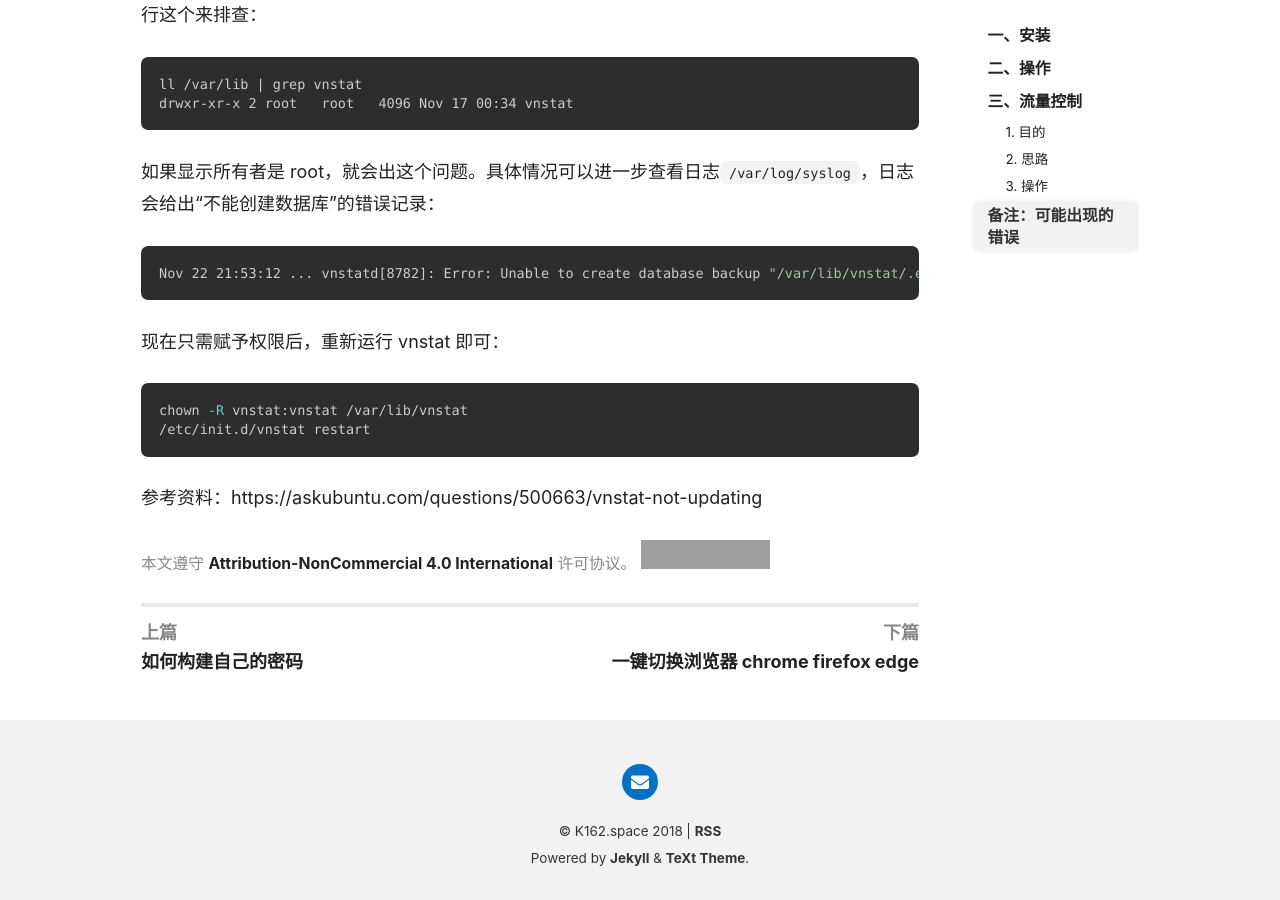
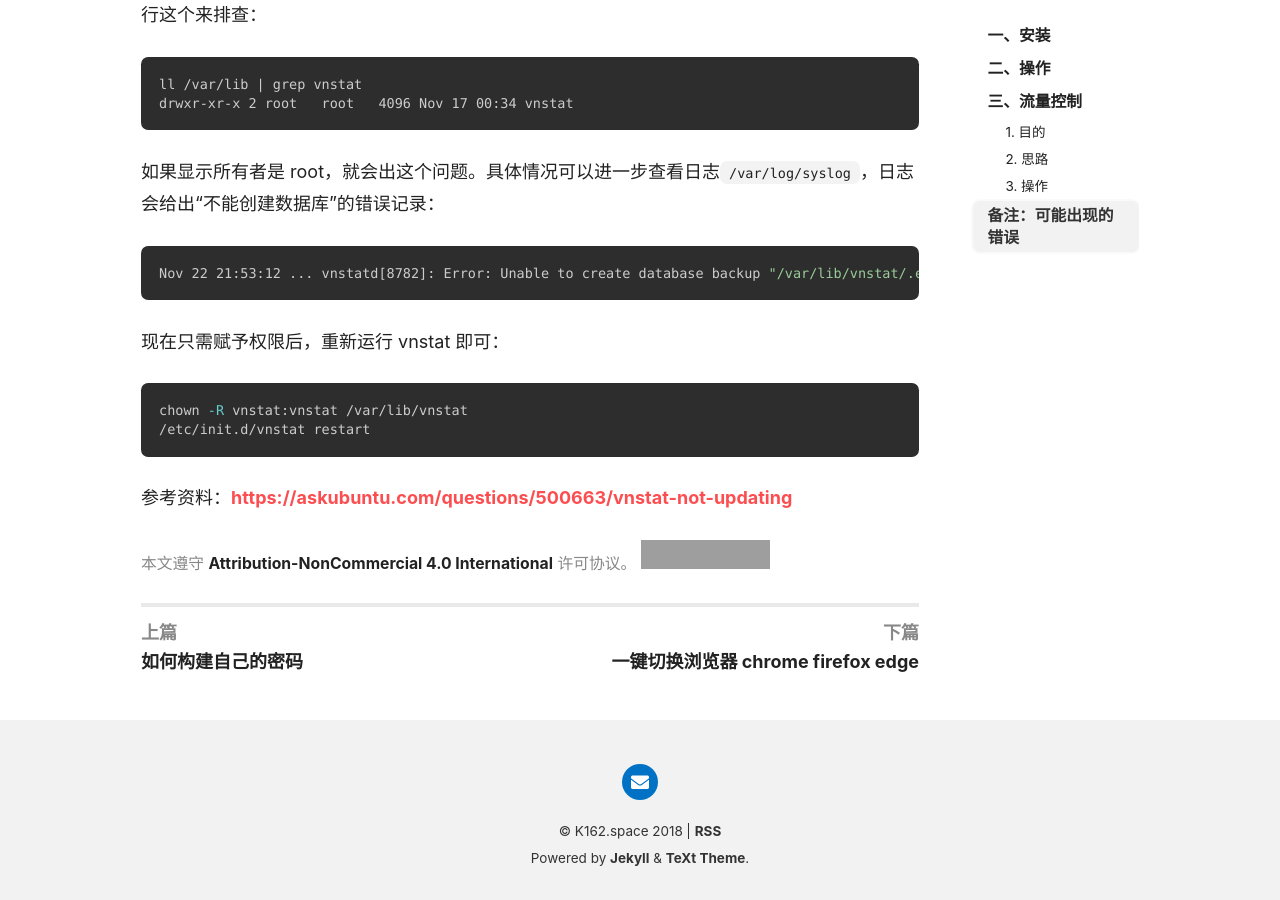
Before and after one commit to iamleeway/k162.github.io, a Jekyll site: the page built from _posts/2016-12-05-vnstat.md, in a window 1280 px wide and 900 px high, scrolled down 3760 px. Built offline with Jekyll 4.4.1, drawn with Linux system fonts in a browser that asks for light colours; nearby versions of some CDN libraries; comment, search, counter and statistics services are not loaded; part of the change alters nothing that is shown; grey boxes are pictures that could not be loaded.

````diff
--- a/_posts/2016-12-05-vnstat.md
+++ b/_posts/2016-12-05-vnstat.md
@@ -150,4 +150,4 @@ chown -R vnstat:vnstat /var/lib/vnstat
 /etc/init.d/vnstat restart
 ```
 
-参考资料：https://askubuntu.com/questions/500663/vnstat-not-updating
+参考资料：[https://askubuntu.com/questions/500663/vnstat-not-updating](https://askubuntu.com/questions/500663/vnstat-not-updating)
````
